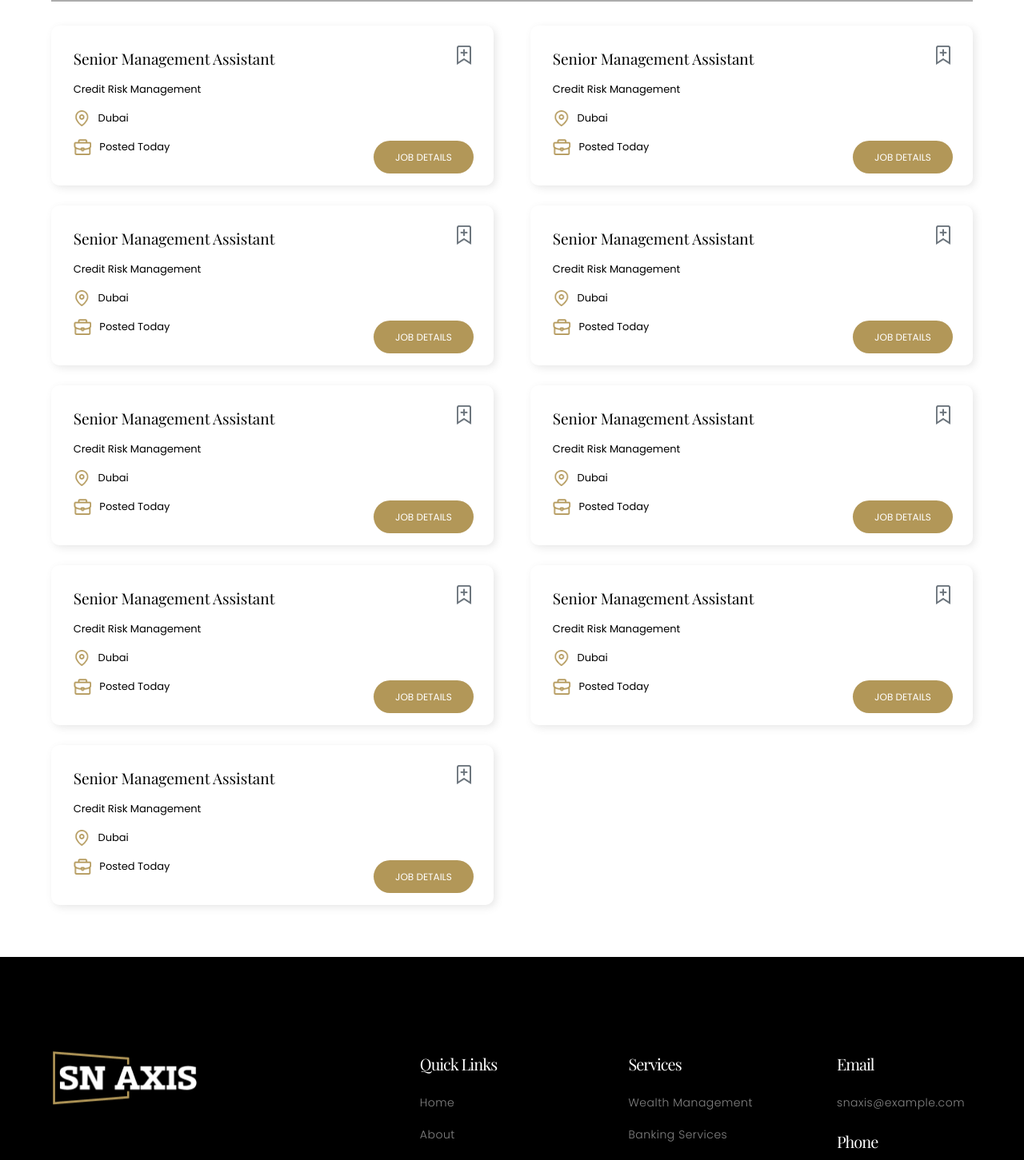
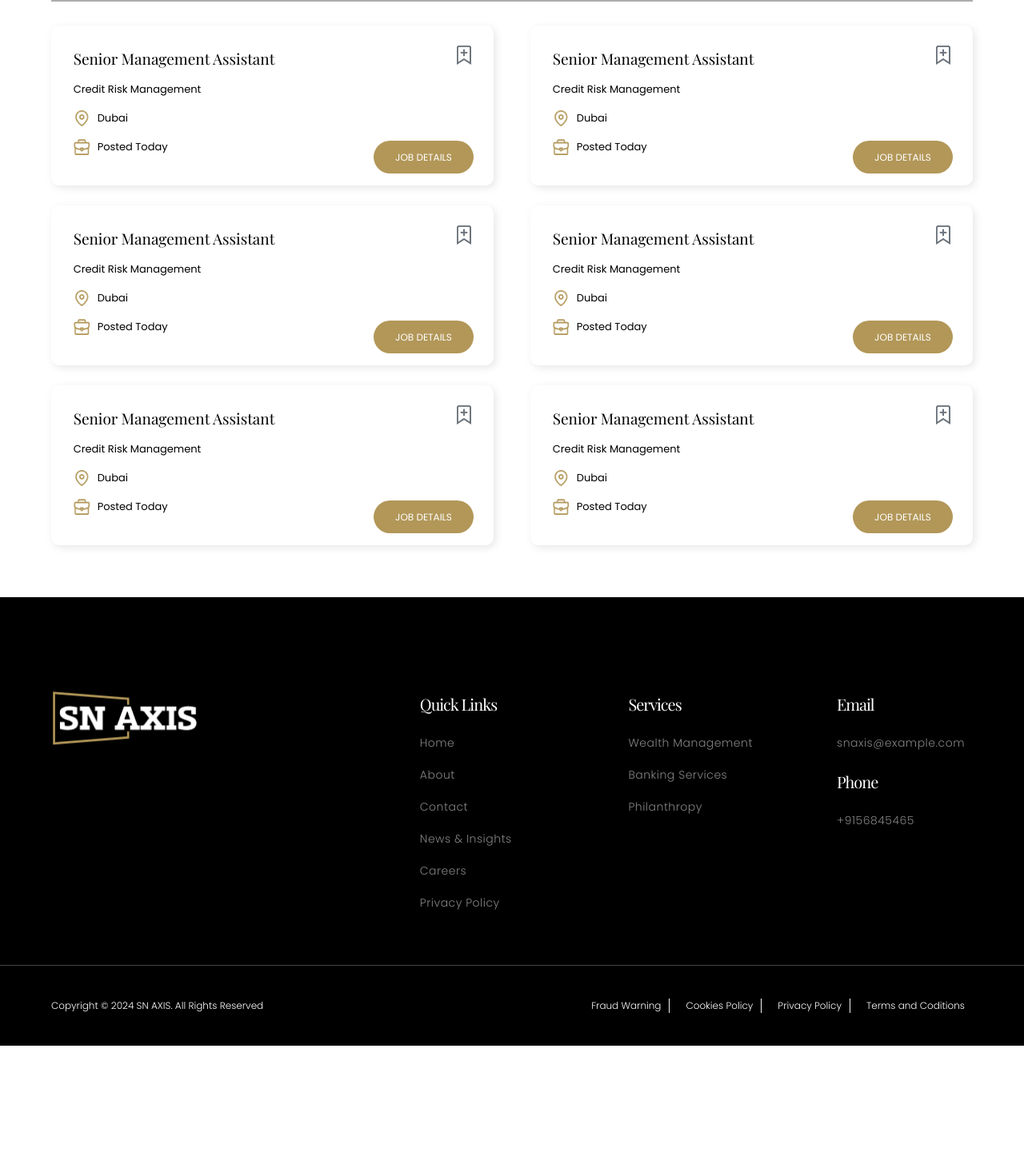
Before and after one commit to amaljithmk07/SN-AXIS, a Next.js app in the folder project/: page /careers in a window 1280 px wide. Shown: the part 640-2091 px from the top of the page at 80% size. After the commit the page ends 1948 px from the top, so only its background shows below. Built offline with nearby package versions, Linux system fonts and the light colour scheme; a web font is replaced by a local one.

Commit message:
Images tag added in somepages

```diff
--- a/project/pages/careers/index.js
+++ b/project/pages/careers/index.js
@@ -1,6 +1,7 @@
 import React from "react";
 import careers from "./careers.module.css";
 import Link from "next/link";
+import Image from "next/image";
 const Index = () => {
   return (
     <div>
@@ -23,7 +24,13 @@ const Index = () => {
         </div>
         <div className={careers.careers_card_container}>
           <div className={careers.careers_card}>
-            <img
+            {/* <img
+              src="/images/bookmark.png"
+              className={careers.careers_card_bookmark_img}
+            /> */}
+            <Image
+              height={24}
+              width={24}
               src="/images/bookmark.png"
               className={careers.careers_card_bookmark_img}
             />
@@ -32,10 +39,14 @@ const Index = () => {
               <div>Credit Risk Management </div>{" "}
               <div>
                 {" "}
-                <img src="/images/location.png" /> Dubai
+                {/* <img src="/images/location.png" />  */}
+                <Image height={20} width={20} src="/images/location.png" />
+                Dubai
               </div>
               <div>
-                <img src="/images/position.png" /> Posted Today
+                {/* <img src="/images/position.png" />  */}
+                <Image height={20} width={20} src="/images/position.png" />
+                Posted Today
               </div>
             </div>
             <Link href={"/careersdetail"} className={careers.careers_card_btn}>
@@ -43,19 +54,29 @@ const Index = () => {
             </Link>
           </div>
           <div className={careers.careers_card}>
-            <img
+            {/* <img
+              src="/images/bookmark.png"
+              className={careers.careers_card_bookmark_img}
+            /> */}
+            <Image
+              height={24}
+              width={24}
               src="/images/bookmark.png"
               className={careers.careers_card_bookmark_img}
             />
             <div className={careers.careers_card_data}>
-              <span>Senior Management Assistant</span>
+              <span>Senior Management Assistant </span>
               <div>Credit Risk Management </div>{" "}
               <div>
                 {" "}
-                <img src="/images/location.png" /> Dubai
+                {/* <img src="/images/location.png" />  */}
+                <Image height={20} width={20} src="/images/location.png" />
+                Dubai
               </div>
               <div>
-                <img src="/images/position.png" /> Posted Today
+                {/* <img src="/images/position.png" />  */}
+                <Image height={20} width={20} src="/images/position.png" />
+                Posted Today
               </div>
             </div>
             <Link href={"/careersdetail"} className={careers.careers_card_btn}>
@@ -63,19 +84,29 @@ const Index = () => {
             </Link>
           </div>
           <div className={careers.careers_card}>
-            <img
+            {/* <img
+              src="/images/bookmark.png"
+              className={careers.careers_card_bookmark_img}
+            /> */}
+            <Image
+              height={24}
+              width={24}
               src="/images/bookmark.png"
               className={careers.careers_card_bookmark_img}
             />
             <div className={careers.careers_card_data}>
-              <span>Senior Management Assistant</span>
+              <span>Senior Management Assistant </span>
               <div>Credit Risk Management </div>{" "}
               <div>
                 {" "}
-                <img src="/images/location.png" /> Dubai
+                {/* <img src="/images/location.png" />  */}
+                <Image height={20} width={20} src="/images/location.png" />
+                Dubai
               </div>
               <div>
-                <img src="/images/position.png" /> Posted Today
+                {/* <img src="/images/position.png" />  */}
+                <Image height={20} width={20} src="/images/position.png" />
+                Posted Today
               </div>
             </div>
             <Link href={"/careersdetail"} className={careers.careers_card_btn}>
@@ -83,19 +114,29 @@ const Index = () => {
             </Link>
           </div>
           <div className={careers.careers_card}>
-            <img
+            {/* <img
+              src="/images/bookmark.png"
+              className={careers.careers_card_bookmark_img}
+            /> */}
+            <Image
+              height={24}
+              width={24}
               src="/images/bookmark.png"
               className={careers.careers_card_bookmark_img}
             />
             <div className={careers.careers_card_data}>
-              <span>Senior Management Assistant</span>
+              <span>Senior Management Assistant </span>
               <div>Credit Risk Management </div>{" "}
               <div>
                 {" "}
-                <img src="/images/location.png" /> Dubai
+                {/* <img src="/images/location.png" />  */}
+                <Image height={20} width={20} src="/images/location.png" />
+                Dubai
               </div>
               <div>
-                <img src="/images/position.png" /> Posted Today
+                {/* <img src="/images/position.png" />  */}
+                <Image height={20} width={20} src="/images/position.png" />
+                Posted Today
               </div>
             </div>
             <Link href={"/careersdetail"} className={careers.careers_card_btn}>
@@ -103,19 +144,29 @@ const Index = () => {
             </Link>
           </div>
           <div className={careers.careers_card}>
-            <img
+            {/* <img
+              src="/images/bookmark.png"
+              className={careers.careers_card_bookmark_img}
+            /> */}
+            <Image
+              height={24}
+              width={24}
               src="/images/bookmark.png"
               className={careers.careers_card_bookmark_img}
             />
             <div className={careers.careers_card_data}>
-              <span>Senior Management Assistant</span>
+              <span>Senior Management Assistant </span>
               <div>Credit Risk Management </div>{" "}
               <div>
                 {" "}
-                <img src="/images/location.png" /> Dubai
+                {/* <img src="/images/location.png" />  */}
+                <Image height={20} width={20} src="/images/location.png" />
+                Dubai
               </div>
               <div>
-                <img src="/images/position.png" /> Posted Today
+                {/* <img src="/images/position.png" />  */}
+                <Image height={20} width={20} src="/images/position.png" />
+                Posted Today
               </div>
             </div>
             <Link href={"/careersdetail"} className={careers.careers_card_btn}>
@@ -123,79 +174,29 @@ const Index = () => {
             </Link>
           </div>
           <div className={careers.careers_card}>
-            <img
+            {/* <img
+              src="/images/bookmark.png"
+              className={careers.careers_card_bookmark_img}
+            /> */}
+            <Image
+              height={24}
+              width={24}
               src="/images/bookmark.png"
               className={careers.careers_card_bookmark_img}
             />
             <div className={careers.careers_card_data}>
-              <span>Senior Management Assistant</span>
+              <span>Senior Management Assistant </span>
               <div>Credit Risk Management </div>{" "}
               <div>
                 {" "}
-                <img src="/images/location.png" /> Dubai
+                {/* <img src="/images/location.png" />  */}
+                <Image height={20} width={20} src="/images/location.png" />
+                Dubai
               </div>
               <div>
-                <img src="/images/position.png" /> Posted Today
-              </div>
-            </div>
-            <Link href={"/careersdetail"} className={careers.careers_card_btn}>
-              JOB DETAILS
-            </Link>
-          </div>
-          <div className={careers.careers_card}>
-            <img
-              src="/images/bookmark.png"
-              className={careers.careers_card_bookmark_img}
-            />
-            <div className={careers.careers_card_data}>
-              <span>Senior Management Assistant</span>
-              <div>Credit Risk Management </div>{" "}
-              <div>
-                {" "}
-                <img src="/images/location.png" /> Dubai
-              </div>
-              <div>
-                <img src="/images/position.png" /> Posted Today
-              </div>
-            </div>
-            <Link href={"/careersdetail"} className={careers.careers_card_btn}>
-              JOB DETAILS
-            </Link>
-          </div>
-          <div className={careers.careers_card}>
-            <img
-              src="/images/bookmark.png"
-              className={careers.careers_card_bookmark_img}
-            />
-            <div className={careers.careers_card_data}>
-              <span>Senior Management Assistant</span>
-              <div>Credit Risk Management </div>{" "}
-              <div>
-                {" "}
-                <img src="/images/location.png" /> Dubai
-              </div>
-              <div>
-                <img src="/images/position.png" /> Posted Today
-              </div>
-            </div>
-            <Link href={"/careersdetail"} className={careers.careers_card_btn}>
-              JOB DETAILS
-            </Link>
-          </div>
-          <div className={careers.careers_card}>
-            <img
-              src="/images/bookmark.png"
-              className={careers.careers_card_bookmark_img}
-            />
-            <div className={careers.careers_card_data}>
-              <span>Senior Management Assistant</span>
-              <div>Credit Risk Management </div>{" "}
-              <div>
-                {" "}
-                <img src="/images/location.png" /> Dubai
-              </div>
-              <div>
-                <img src="/images/position.png" /> Posted Today
+                {/* <img src="/images/position.png" />  */}
+                <Image height={20} width={20} src="/images/position.png" />
+                Posted Today
               </div>
             </div>
             <Link href={"/careersdetail"} className={careers.careers_card_btn}>
--- a/project/pages/careersdetail/careersdetails.module.css
+++ b/project/pages/careersdetail/careersdetails.module.css
@@ -31,7 +31,7 @@
 
 .careers_details_content_title > div > h2 {
   font-size: 40px;
-  font-family: " Playfair Display", "Cairo";
+  font-family: "Playfair Display", "Cairo";
 }
 
 .careers_details_content_title > span {
```
Also changed, not shown: project/components/navbar/index.js (+60 -7 lines), project/pages/about/index.js (+14 -4 lines), project/pages/banking/index.js (+27 -4 lines), project/pages/careersdetail/index.js (+10 -3 lines).
